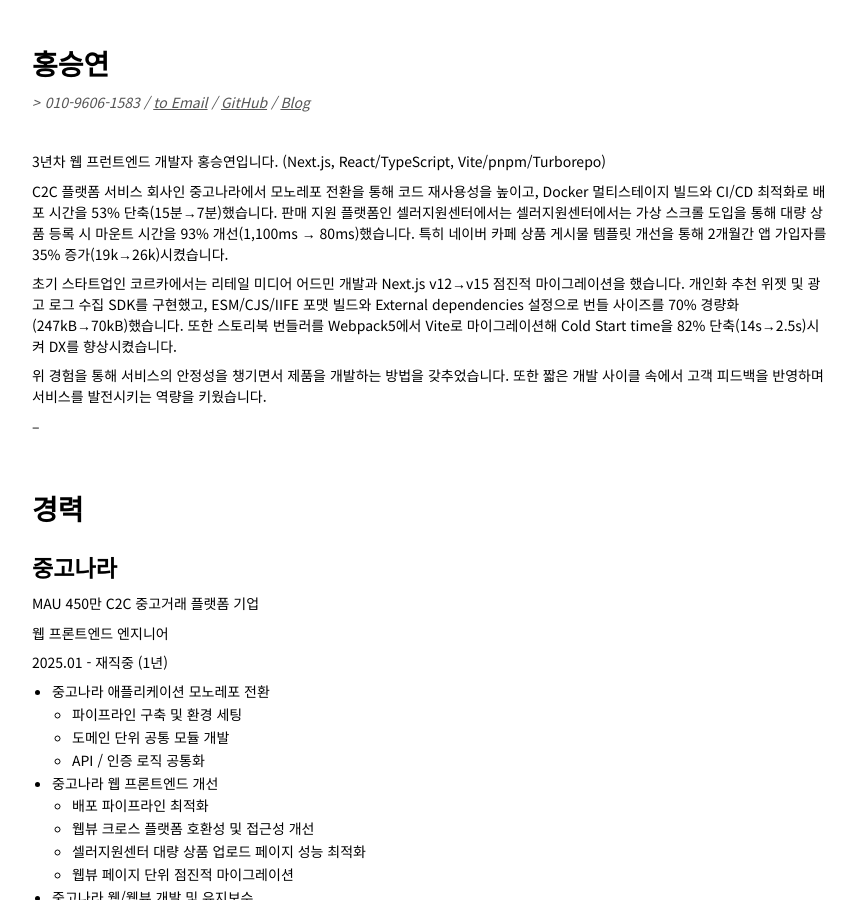
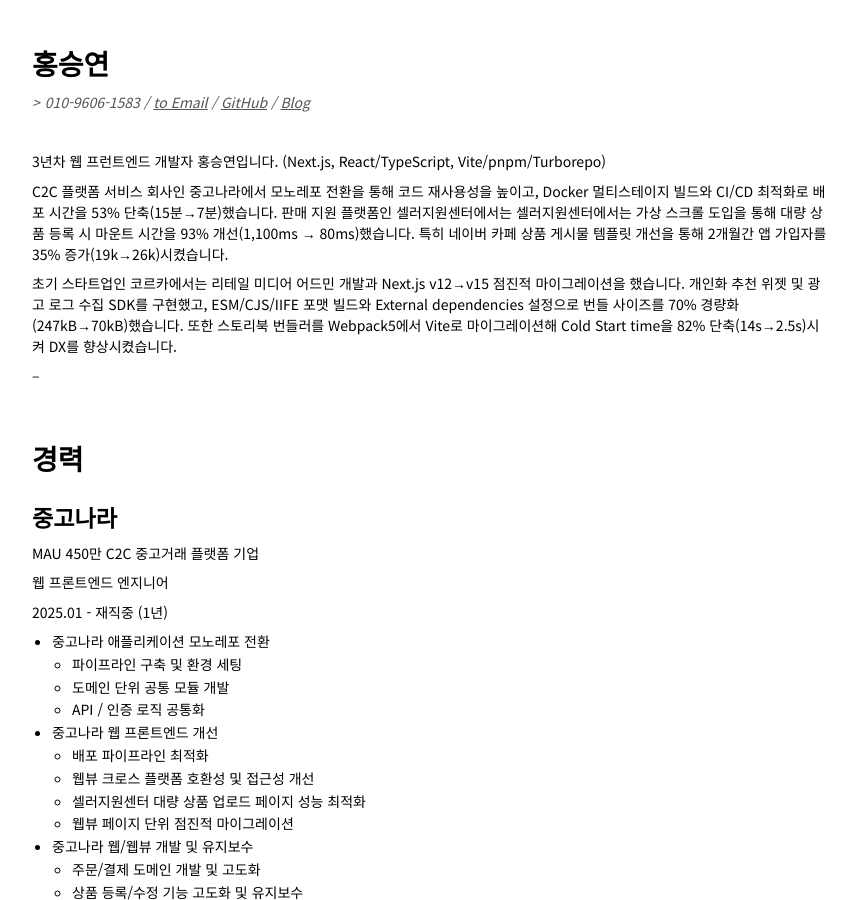
Before and after one commit to ghost-redo/ghost-redo.github.io, a Jekyll site: the page built from resume.md, in a window 1280 px wide and 900 px high. Shown: the whole window, without its empty margins (209-1066 px from the left). Built offline with Jekyll 4.4.1, drawn with Linux system fonts in a browser that asks for light colours; some web fonts are replaced.

Commit message:
Update resume.md

```diff
--- a/resume.md
+++ b/resume.md
@@ -14,8 +14,6 @@ title: 홍승연 Resume
 C2C 플랫폼 서비스 회사인 중고나라에서 모노레포 전환을 통해 코드 재사용성을 높이고, Docker 멀티스테이지 빌드와 CI/CD 최적화로 배포 시간을 53% 단축(15분→7분)했습니다. 판매 지원 플랫폼인 셀러지원센터에서는 셀러지원센터에서는 가상 스크롤 도입을 통해 대량 상품 등록 시 마운트 시간을 93% 개선(1,100ms → 80ms)했습니다. 특히 네이버 카페 상품 게시물 템플릿 개선을 통해 2개월간 앱 가입자를 35% 증가(19k→26k)시켰습니다.
 
 초기 스타트업인 코르카에서는 리테일 미디어 어드민 개발과 Next.js v12→v15 점진적 마이그레이션을 했습니다. 개인화 추천 위젯 및 광고 로그 수집 SDK를 구현했고, ESM/CJS/IIFE 포맷 빌드와 External dependencies 설정으로 번들 사이즈를 70% 경량화(247kB→70kB)했습니다. 또한 스토리북 번들러를 Webpack5에서 Vite로 마이그레이션해 Cold Start time을 82% 단축(14s→2.5s)시켜 DX를 향상시켰습니다.
-
-위 경험을 통해 서비스의 안정성을 챙기면서 제품을 개발하는 방법을 갖추었습니다. 또한 짧은 개발 사이클 속에서 고객 피드백을 반영하며 서비스를 발전시키는 역량을 키웠습니다.
 
 --
 
```
